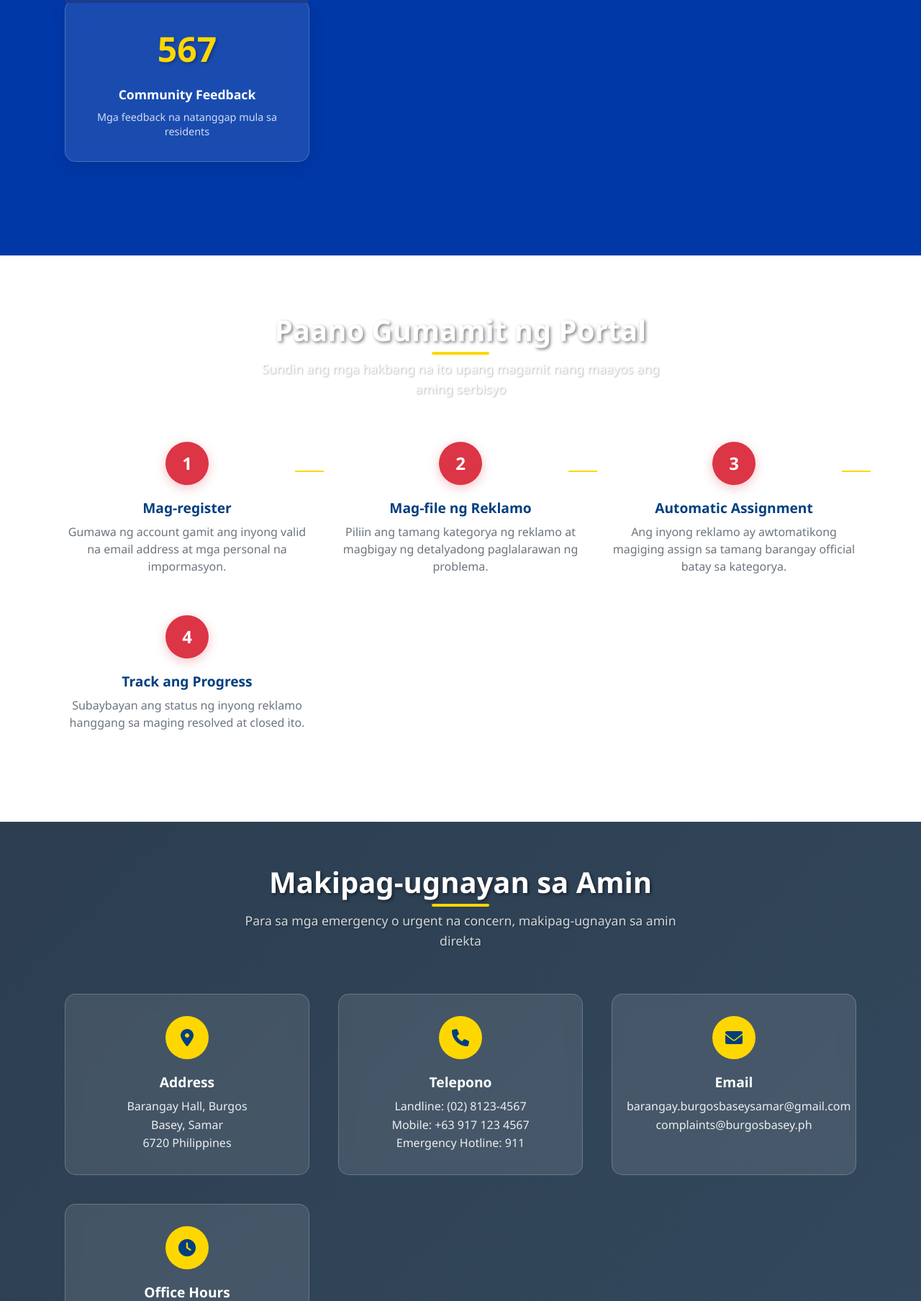
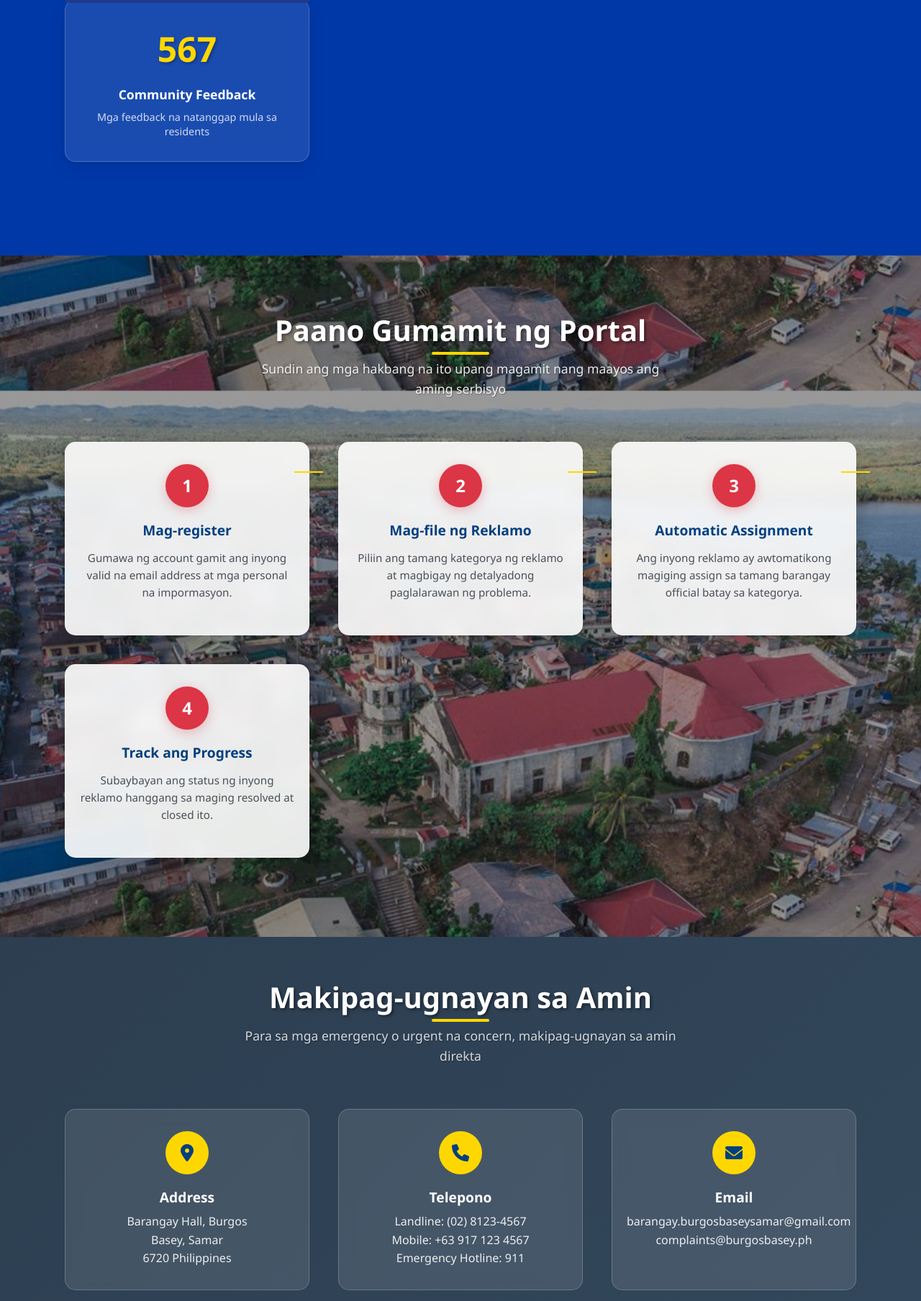
Before and after one commit to qwertyuiop547/mywebapp, a Django app: page /en/ in a window 1280 px wide. Shown: the part 2657-4465 px from the top of the page at 72% size. Run offline with Django 5.2, Linux system fonts and the light colour scheme; data that the repository does not hold is empty.

Commit message:
Add glass morphism effect to 'How It Works' section with aerial background

```diff
--- a/templates/home.html
+++ b/templates/home.html
@@ -377,7 +377,17 @@
     /* How It Works Section */
     .how-it-works-section {
         padding: 80px 0;
-        background: white;
+        background: transparent;
+    }
+
+    .how-it-works-section .section-title {
+        color: white;
+        text-shadow: 2px 2px 4px rgba(0,0,0,0.5);
+    }
+
+    .how-it-works-section .section-subtitle {
+        color: rgba(255, 255, 255, 0.9);
+        text-shadow: 1px 1px 2px rgba(0,0,0,0.3);
     }
 
     .process-grid {
@@ -390,6 +400,18 @@
     .process-step {
         text-align: center;
         position: relative;
+        background: rgba(255, 255, 255, 0.9);
+        backdrop-filter: blur(10px);
+        padding: 30px 20px;
+        border-radius: 15px;
+        box-shadow: 0 8px 32px rgba(0,0,0,0.2);
+        border: 1px solid rgba(255, 255, 255, 0.3);
+        transition: all 0.3s ease;
+    }
+
+    .process-step:hover {
+        transform: translateY(-5px);
+        box-shadow: 0 12px 40px rgba(0,0,0,0.25);
     }
 
     .process-step::after {
@@ -426,12 +448,14 @@
         font-size: 1.2rem;
         font-weight: 600;
         color: var(--gov-primary);
-        margin-bottom: 10px;
+        margin-bottom: 15px;
+        margin-top: 20px;
     }
 
     .process-description {
-        color: #6c757d;
-        line-height: 1.5;
+        color: #495057;
+        line-height: 1.6;
+        font-size: 0.95rem;
     }
 
     /* Contact Section */
```
